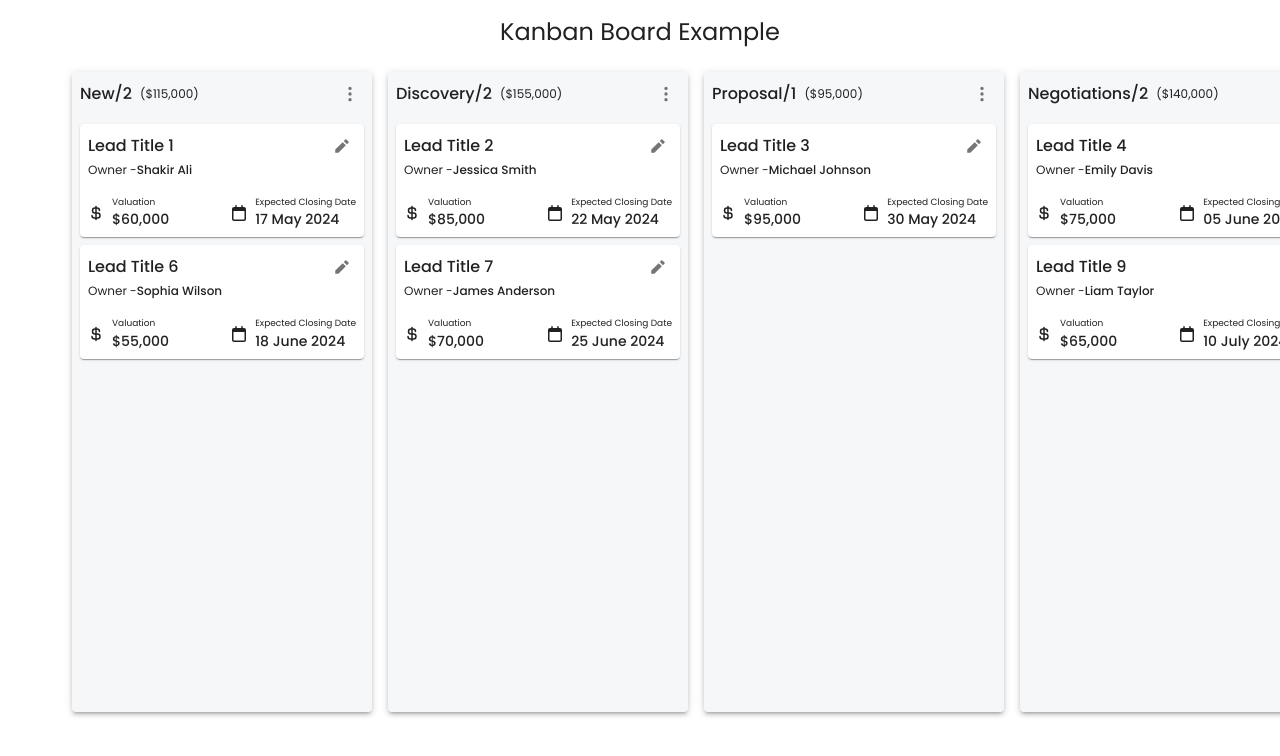
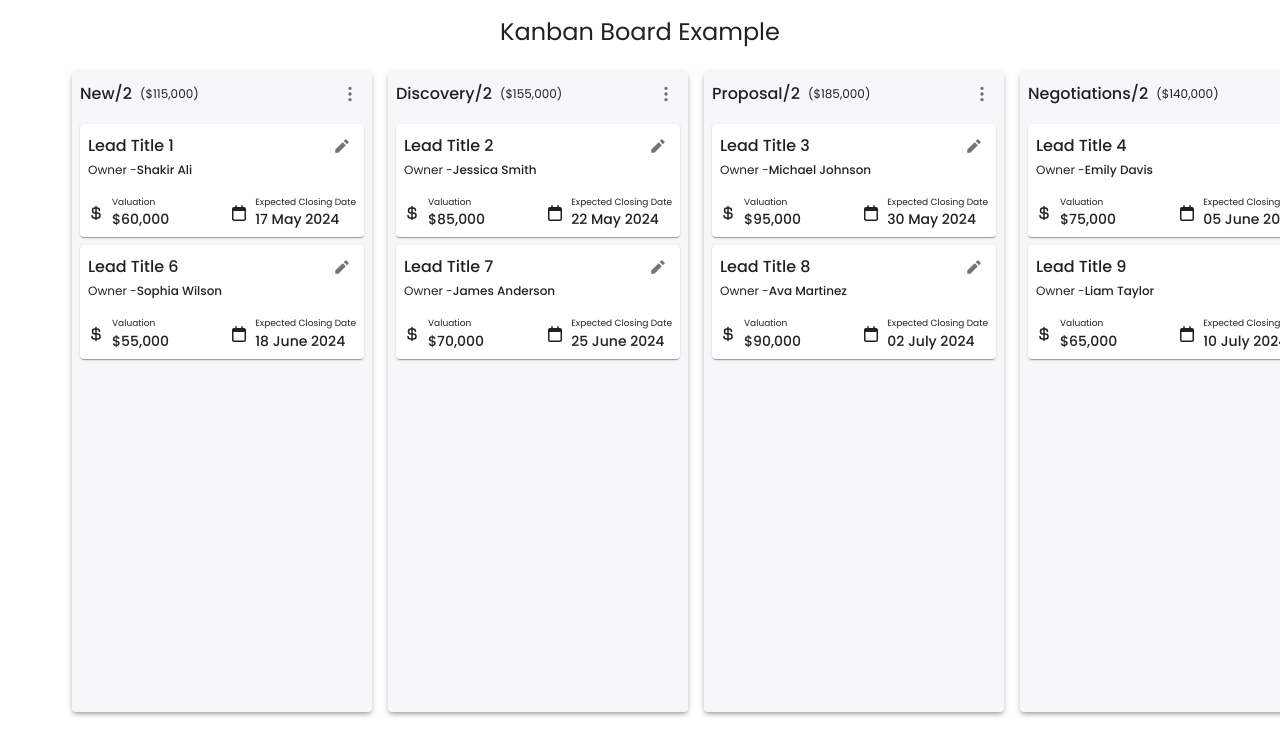
Before and after one commit to ShakirAliSWE/kanban-board-nextjs, a Next.js app: page / in a window 1280 px wide. Shown: the top 756 px of the page. Built offline with nearby package versions, Linux system fonts and the light colour scheme.

Commit message:
drag-n-drop-implemented

```diff
--- a/next.config.mjs
+++ b/next.config.mjs
@@ -1,4 +1,6 @@
 /** @type {import('next').NextConfig} */
-const nextConfig = {};
+const nextConfig = {
+  reactStrictMode: false,
+};
 
 export default nextConfig;
--- /dev/null
+++ b/src/_mock/funnel_leads.json
@@ -0,0 +1,112 @@
+[
+  {
+    "funnelId": 1,
+    "funnelTitle": "New",
+    "leads": [
+      {
+        "leadId": 1,
+        "leadTitle": "Lead Title 1",
+        "ownerName": "Shakir Ali",
+        "funnelId": 1,
+        "valuation": "60000",
+        "closingDate": "17 May 2024"
+      },
+      {
+        "leadId": 6,
+        "leadTitle": "Lead Title 6",
+        "ownerName": "Sophia Wilson",
+        "funnelId": 1,
+        "valuation": "55000",
+        "closingDate": "18 June 2024"
+      }
+    ]
+  },
+  {
+    "funnelId": 2,
+    "funnelTitle": "Discovery",
+    "leads": [
+      {
+        "leadId": 2,
+        "leadTitle": "Lead Title 2",
+        "ownerName": "Jessica Smith",
+        "funnelId": 2,
+        "valuation": "85000",
+        "closingDate": "22 May 2024"
+      },
+      {
+        "leadId": 7,
+        "leadTitle": "Lead Title 7",
+        "ownerName": "James Anderson",
+        "funnelId": 2,
+        "valuation": "70000",
+        "closingDate": "25 June 2024"
+      }
+    ]
+  },
+  {
+    "funnelId": 3,
+    "funnelTitle": "Proposal",
+    "leads": [
+      {
+        "leadId": 3,
+        "leadTitle": "Lead Title 3",
+        "ownerName": "Michael Johnson",
+        "funnelId": 3,
+        "valuation": "95000",
+        "closingDate": "30 May 2024"
+      },
+      {
+        "leadId": 8,
+        "leadTitle": "Lead Title 8",
+        "ownerName": "Ava Martinez",
+        "funnelId": 3,
+        "valuation": "90000",
+        "closingDate": "02 July 2024"
+      }
+    ]
+  },
+  {
+    "funnelId": 4,
+    "funnelTitle": "Negotiations",
+    "leads": [
+      {
+        "leadId": 4,
+        "leadTitle": "Lead Title 4",
+        "ownerName": "Emily Davis",
+        "funnelId": 4,
+        "valuation": "75000",
+        "closingDate": "05 June 2024"
+      },
+      {
+        "leadId": 9,
+        "leadTitle": "Lead Title 9",
+        "ownerName": "Liam Taylor",
+        "funnelId": 4,
+        "valuation": "65000",
+        "closingDate": "10 July 2024"
+      }
+    ]
+  },
+  {
+    "funnelId": 5,
+    "funnelTitle": "Win",
+    "leads": [
+      {
+        "leadId": 5,
+        "leadTitle": "Lead Title 5",
+        "ownerName": "William Brown",
+        "funnelId": 5,
+        "valuation": "100000",
+        "closingDate": "12 June 2024"
+      },
+      {
+        "leadId": 10,
+        "leadTitle": "Lead Title 10",
+        "ownerName": "Isabella Thomas",
+        "funnelId": 5,
+        "valuation": "120000",
+        "closingDate": "20 July 2024"
+      }
+    ]
+  }
+]
--- a/src/_mock/funnels.json
+++ /dev/null
@@ -1,7 +0,0 @@
-[
-  { "funnelId": 1, "funnelTitle": "New" },
-  { "funnelId": 2, "funnelTitle": "Discovery" },
-  { "funnelId": 3, "funnelTitle": "Proposal" },
-  { "funnelId": 4, "funnelTitle": "Negotiations" },
-  { "funnelId": 5, "funnelTitle": "Win" }
-]
--- a/src/_mock/leads.json
+++ /dev/null
@@ -1,82 +0,0 @@
-[
-  {
-    "leadId": 1,
-    "leadTitle": "Lead Title 1",
-    "ownerName": "Shakir Ali",
-    "funnelId": 1,
-    "valuation": "60000",
-    "closingDate": "17 May 2024"
-  },
-  {
-    "leadId": 2,
-    "leadTitle": "Lead Title 2",
-    "ownerName": "Jessica Smith",
-    "funnelId": 2,
-    "valuation": "85000",
-    "closingDate": "22 May 2024"
-  },
-  {
-    "leadId": 3,
-    "leadTitle": "Lead Title 3",
-    "ownerName": "Michael Johnson",
-    "funnelId": 3,
-    "valuation": "95000",
-    "closingDate": "30 May 2024"
-  },
-  {
-    "leadId": 4,
-    "leadTitle": "Lead Title 4",
-    "ownerName": "Emily Davis",
-    "funnelId": 4,
-    "valuation": "75000",
-    "closingDate": "05 June 2024"
-  },
-  {
-    "leadId": 5,
-    "leadTitle": "Lead Title 5",
-    "ownerName": "William Brown",
-    "funnelId": 5,
-    "valuation": "100000",
-    "closingDate": "12 June 2024"
-  },
-  {
-    "leadId": 6,
-    "leadTitle": "Lead Title 6",
-    "ownerName": "Sophia Wilson",
-    "funnelId": 1,
-    "valuation": "55000",
-    "closingDate": "18 June 2024"
-  },
-  {
-    "leadId": 7,
-    "leadTitle": "Lead Title 7",
-    "ownerName": "James Anderson",
-    "funnelId": 2,
-    "valuation": "70000",
-    "closingDate": "25 June 2024"
-  },
-  {
-    "leadId": 8,
-    "leadTitle": "Lead Title 8",
-    "ownerName": "Ava Martinez",
-    "funnelId": "3",
-    "valuation": "90000",
-    "closingDate": "02 July 2024"
-  },
-  {
-    "leadId": 9,
-    "leadTitle": "Lead Title 9",
-    "ownerName": "Liam Taylor",
-    "funnelId": 4,
-    "valuation": "65000",
-    "closingDate": "10 July 2024"
-  },
-  {
-    "leadId": 10,
-    "leadTitle": "Lead Title 10",
-    "ownerName": "Isabella Thomas",
-    "funnelId": 5,
-    "valuation": "120000",
-    "closingDate": "20 July 2024"
-  }
-]
--- a/src/app/globals.css
+++ b/src/app/globals.css
@@ -0,0 +1,13 @@
+html {
+  scrollbar-width: none;
+  -ms-overflow-style: none;
+  -webkit-overflow-scrolling: touch;
+}
+
+body {
+  margin: 0;
+  padding: 0;
+  box-sizing: content-box;
+  background-color: #fff;
+  -webkit-overflow-scrolling: touch;
+}
--- a/src/components/KanbanBoard/KanbanBoard.jsx
+++ b/src/components/KanbanBoard/KanbanBoard.jsx
@@ -1,14 +1,69 @@
+"use client";
+import { useState } from "react";
 import { Box } from "@mui/material";
+import { DragDropContext, Droppable } from "react-beautiful-dnd";
 import KanbanBoardColumn from "./KanbanBoardColumn";
-import DEFAULT_FUNNELS from "@/_mock/funnels.json";
+import DEFAULT_FUNNEL_LEADS from "@/_mock/funnel_leads.json";
 
 const KanbanBoard = () => {
+  const [funnelLeads, setFunnelLeads] = useState(DEFAULT_FUNNEL_LEADS);
+  const onDragStart = (start) => {
+    // console.log("~ Dragging started", start);
+    // You can implement additional logic here if needed
+  };
+
+  const onDragEnd = (result) => {
+    const { destination, source, draggableId } = result;
+
+    if (!destination) return;
+
+    if (destination.droppableId === source.droppableId && destination.index === source.index) {
+      return;
+    }
+
+    const destinationFunnelId = +destination.droppableId;
+    const sourceFunnelId = +source.droppableId;
+    // const leadId = +draggableId;
+
+    const newFunnelLeads = [...funnelLeads];
+
+    const sourceIndex = newFunnelLeads.findIndex(
+      (funnelLead) => funnelLead.funnelId === sourceFunnelId
+    );
+    const destinationIndex = newFunnelLeads.findIndex(
+      (funnelLead) => funnelLead.funnelId === destinationFunnelId
+    );
+
+    // Get the lead being moved
+    const sourceLeads = newFunnelLeads[sourceIndex].leads;
+    const [movedLead] = sourceLeads.splice(source.index, 1);
+
+    // Add the lead to the destination funnel's leads array at the correct position
+    newFunnelLeads[destinationIndex].leads.splice(destination.index, 0, movedLead);
+
+    // Update the state with the new funnel leads
+    setFunnelLeads(newFunnelLeads);
+  };
+
   return (
-    <Box display={"flex"} gap={2} overflowx={"auto"} p={1}>
-      {DEFAULT_FUNNELS.map((funnel) => (
-        <KanbanBoardColumn key={funnel.funnelId} id={funnel.funnelId} title={funnel.funnelTitle} />
-      ))}
-    </Box>
+    <DragDropContext onDragEnd={onDragEnd} onDragStart={onDragStart}>
+      <Box display={"flex"} gap={2} overflowX={"auto"} p={1}>
+        {funnelLeads.map((funnel) => (
+          <Droppable key={funnel.funnelId} droppableId={String(funnel.funnelId)}>
+            {(provided) => (
+              <Box ref={provided.innerRef} {...provided.droppableProps}>
+                <KanbanBoardColumn
+                  id={funnel.funnelId}
+                  title={funnel.funnelTitle}
+                  leads={funnel.leads || []}
+                />
+                {provided.placeholder}
+              </Box>
+            )}
+          </Droppable>
+        ))}
+      </Box>
+    </DragDropContext>
   );
 };
 
--- a/src/components/KanbanBoard/KanbanBoardColumn.jsx
+++ b/src/components/KanbanBoard/KanbanBoardColumn.jsx
@@ -2,21 +2,18 @@
 import { useEffect, useState } from "react";
 import { Box, IconButton, Paper, Typography } from "@mui/material";
 import { BsThreeDotsVertical } from "react-icons/bs";
+import { Draggable } from "react-beautiful-dnd";
 
 import KanbanBoardCard from "./KanbanBoardCard";
 import { numberFormat } from "@/utils/number-format.utils";
-import DEFAULT_LEADS from "@/_mock/leads.json";
 
-const KanbanBoardColumn = ({ id, title }) => {
-  const [leads, setLeads] = useState([]);
+const KanbanBoardColumn = ({ id, title, leads = [] }) => {
   const [valuation, setValuation] = useState(0);
 
   useEffect(() => {
-    const filterLeads = DEFAULT_LEADS.filter((lead) => lead.funnelId === id);
-    const totalValudation = filterLeads.reduce((acc, lead) => acc + parseInt(lead.valuation), 0);
-    setLeads(filterLeads);
-    setValuation(totalValudation || 0);
-  }, []);
+    const totalValuation = leads.reduce((acc, lead) => acc + parseInt(lead.valuation), 0);
+    setValuation(totalValuation || 0);
+  }, [id]);
 
   return (
     <Box
@@ -44,14 +41,23 @@ const KanbanBoardColumn = ({ id, title }) => {
         </Box>
       </Box>
       <Box display={"flex"} flexDirection={"column"} gap={1}>
-        {leads.map((lead) => (
+        {leads.map((lead, index) => (
+          <Draggable key={lead.leadId} draggableId={String(lead.leadId)} index={index}>
+            {(provided) => (
+              <div
+                ref={provided.innerRef}
+                {...provided.draggableProps}
+                {...provided.dragHandleProps}
+              >
                 <KanbanBoardCard
-            key={lead.leadId}
                   title={lead.leadTitle}
                   ownerName={lead.ownerName}
                   valuation={numberFormat(lead.valuation)}
                   closingDate={lead.closingDate}
                 />
+              </div>
+            )}
+          </Draggable>
         ))}
       </Box>
     </Box>
```
Lines whose indentation alone changed are shown as unchanged.
